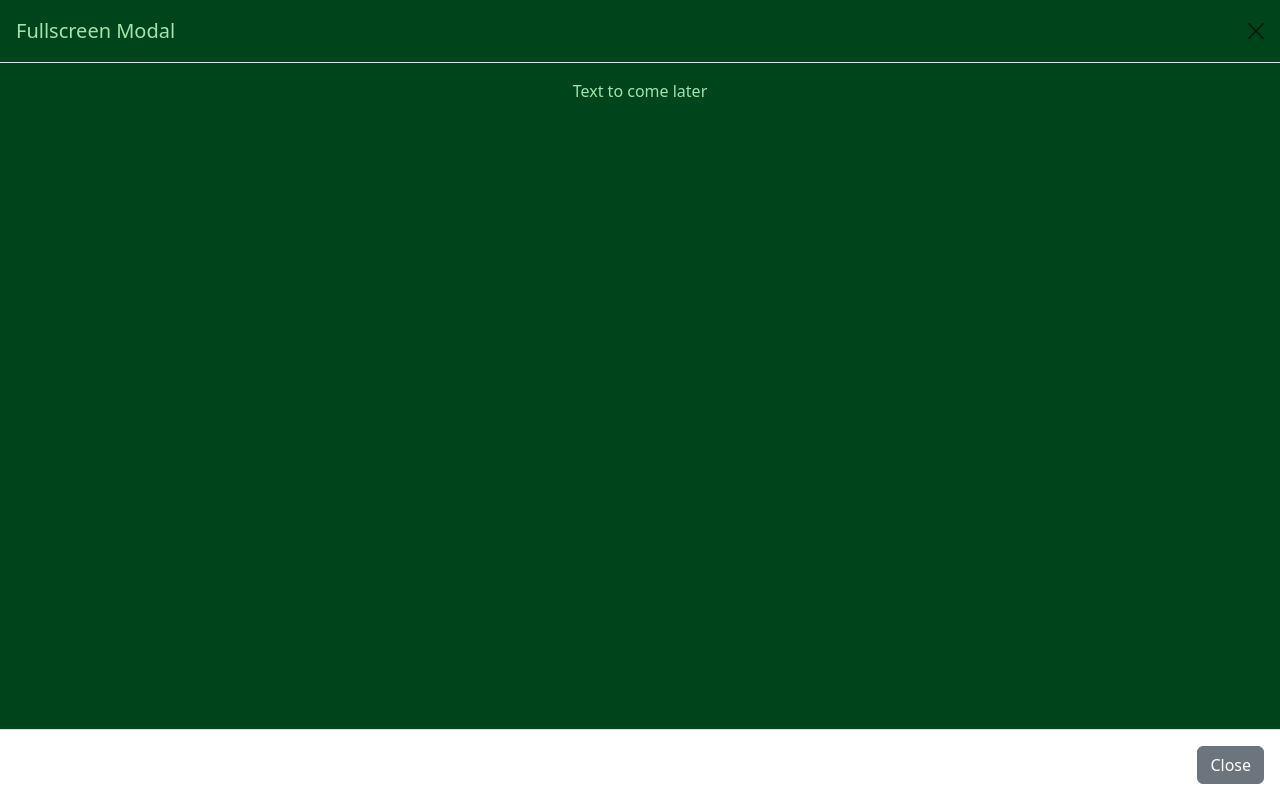
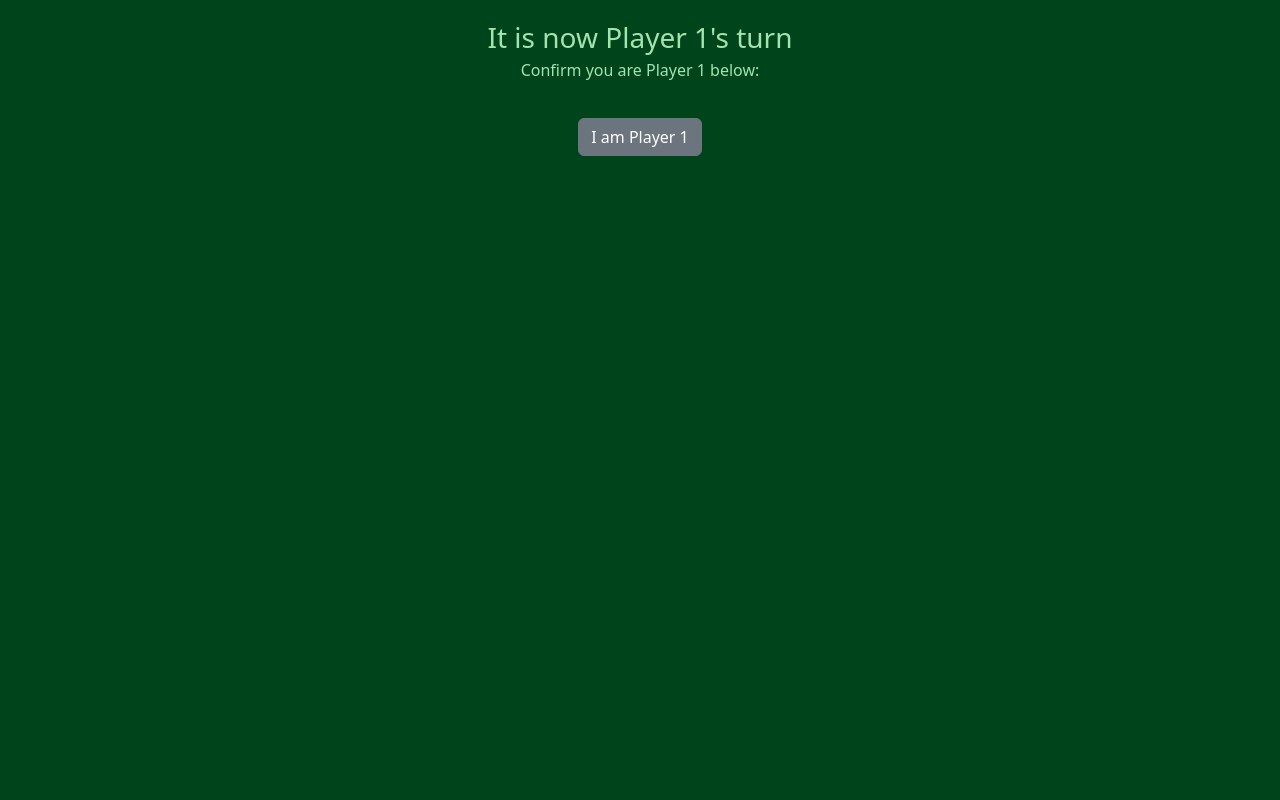
Before and after one commit to NateMorgan/battleship, a plain HTML site: page index.html in a window 1280 px wide. Both pictures are taken after a click on the button "Start Game". Drawn offline with nearby package versions, Linux system fonts and the light colour scheme.

Commit message:
add basic modal text

```diff
--- a/css/style.css
+++ b/css/style.css
@@ -35,7 +35,7 @@ img{
 }
 
 #grid-container {
-  grid-gap: 1vmin;
+  grid-gap: 0.1vmin;
   /* border: 1px solid #A4E3AE; */
 
 }
--- a/index.html
+++ b/index.html
@@ -34,15 +34,10 @@
   <div id="exampleModal" class="modal" tabindex="-1">
     <div class="modal-dialog modal-fullscreen">
       <div class="modal-content">
-        <div class="modal-header">
-          <h5 class="modal-title">Fullscreen Modal</h5>
-          <button type="button" class="btn-close" data-bs-dismiss="modal" aria-label="Close"></button>
-        </div>
         <div class="modal-body">
-          <p>Text to come later</p>
-        </div>
-        <div class="modal-footer">
-          <button type="button" class="btn btn-secondary" data-bs-dismiss="modal">Close</button>
+          <h3 class="modal-title">It is now Player 1's turn</h5>
+          <p id="modal-text">Confirm you are Player 1 below:</p>
+          <button id="modal-btn" type="button" class="btn btn-secondary" data-bs-dismiss="modal">I am Player 1</button>
         </div>
       </div>
     </div>
--- a/js/app.js
+++ b/js/app.js
@@ -48,6 +48,10 @@ const gridContainer = document.querySelector('#grid-container')
 const shipContainer = document.querySelector('#ship-container')
 const rotateBtn = document.querySelector('#rotate-btn')
 const fullscreenModal = new bootstrap.Modal(document.querySelector('.modal'))
+const modalTitle = document.querySelector('.modal-title')
+const modalText = document.querySelector('#modal-text')
+const modalBtn = document.querySelector('#modal-btn')
+
 // --------------- Event Listeners -----------------------//
 btnNext.addEventListener('click', nextPhase)
 btnRestart.addEventListener('click', init)
@@ -112,7 +116,6 @@ function init(){
 }
 
 function nextPhase(){
-  fullscreenModal.show()
   if (game.phase === 0 ){
     game.phase += 1
   } else if (game.phase === 1){
@@ -129,6 +132,7 @@ function nextPhase(){
     game.turn *= -1
   }
   render()
+  renderModal()
 }
 
 function renderBoard(rows,cols){
@@ -313,7 +317,6 @@ function checkIfOccupied(start){
 }
 
 function rotateShips(evt){
-
   rotate === false ? rotate = true : rotate = false
   let imgs = document.querySelectorAll("img")
   for (img of imgs){
@@ -326,3 +329,11 @@ function rotateShips(evt){
     }
   }
 }
+
+function renderModal(){
+  let player = game.turn > 0 ? 1 : 2
+  modalTitle.textContent = `It is now Player ${player}'s turn`
+  modalText.textContent = `Confirm you are Player ${player} below:`
+  modalBtn.textContent = `I am Player ${player}`
+  fullscreenModal.show()
+}
```
